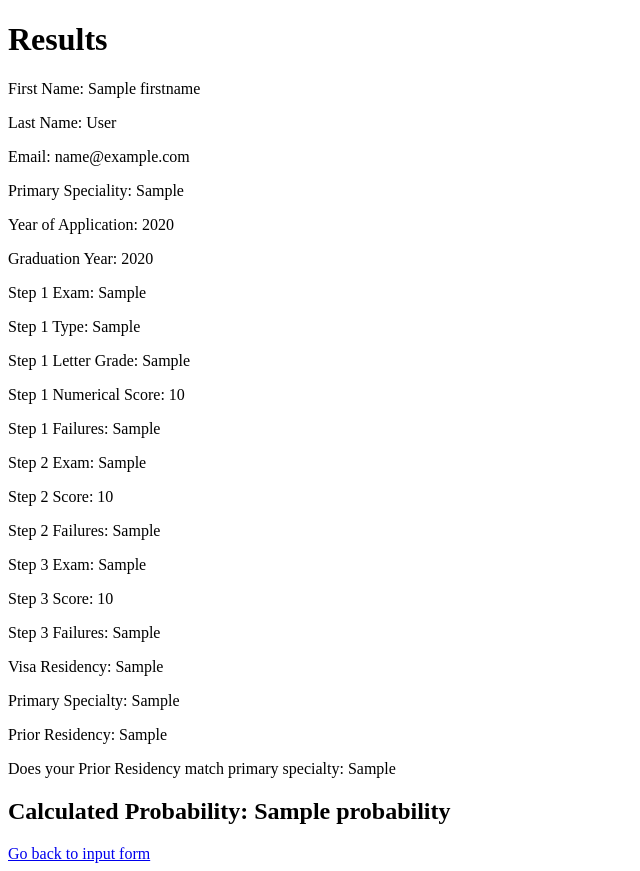
After one commit to 4ashutosh98/MedSarathi-probability-calculator, a Flask app: template templates/submit.html in a window 1280 px wide. The commit adds this page. Shown: the whole page, without its empty margins (0-640 px from the left). Run offline with Flask 3, Linux system fonts and the light colour scheme; the template is opened without the code that fills it: most values are stand-ins (such as "Sample title", 1, 10 or a date in 2020); some libraries are stand-ins or nearby versions.

Commit message:
After seperating the input and submit pages

```diff
--- a/app.py
+++ b/app.py
@@ -8,8 +8,8 @@ import psycopg2
 
 app = Flask(__name__)
 
-# Set up the database connection
-DATABASE_URL = 'postgres://wsevvgeutfpvam:d540f4d5f5d7108592d662010614b1467a1a2c49f3045de1851432f63dcef8ec@ec2-3-92-151-217.compute-1.amazonaws.com:5432/d744mbeb012k13'  # Replace this with actual URL
+"""# Set up the database connection
+DATABASE_URL = 'postgres://kilsjeyhlbejib:5de43237c25510dc62597c35e4b942cdac524ca0140366f40ba1d279dcbb8f8e@ec2-52-6-117-96.compute-1.amazonaws.com:5432/d1madvfr5nb67o'  # Replace this with actual URL
 # engine = create_engine(DATABASE_URL)
 DATABASE_URL = os.environ['DATABASE_URL']
 conn = psycopg2.connect(DATABASE_URL, sslmode='require')
@@ -45,11 +45,16 @@ CREATE TABLE IF NOT EXISTS responses_data (
 );
 '''
 conn.execute(query)
-conn.close()
+conn.close()"""
 
 
-@app.route('/', methods=['GET', 'POST'])
+@app.route('/', methods=['GET'])
 def index():
+    return render_template('form.html')
+
+
+@app.route('/submit', methods=['POST'])
+def submit():
     probability = None
 
     if request.method == 'POST':
@@ -205,7 +210,7 @@ def index():
         probability = math.exp(log_odds) / (1 + math.exp(log_odds))
         # probability = 1 / (1 + math.exp(-log_odds))
 
-        # Gather the user input data to save in the csv file
+        # Gather the user input data to save in the database table
         data_to_save = [firstname, lastname, email, year_of_application, step1_exam, step1_type,
                         step1_letter_grade, step1_num_score, step1_failures, step2_exam, step2_score,
                         step2_failures, step3_exam, step3_score, step3_failures, visa_residency,
@@ -218,7 +223,7 @@ def index():
             writer = csv.writer(file)
             writer.writerow(data_to_save)"""
 
-        # Create a connection to the database
+        """# Create a connection to the database
         # conn = engine.connect()
         conn = psycopg2.connect(DATABASE_URL, sslmode='require')
 
@@ -233,9 +238,9 @@ def index():
         VALUES (%s, %s, %s, %s, %s, %s, %s, %s, %s, %s, %s, %s, %s, %s, %s, %s, %s, %s, %s, %s, %s, %s, %s, %s);
         '''
         conn.execute(query, data_to_save)
-        conn.close()
+        conn.close()"""
 
-        # Reset the variables to null strings
+        """# Reset the variables to null strings
         firstname = ''
         lastname = ''
         email = ''
@@ -260,9 +265,9 @@ def index():
         graduation_year = None
         clinical_experience_months = None
         research_publications = None
-        research_experience_months = None
+        research_experience_months = None"""
 
-    return render_template('form.html', probability=probability)
+    return render_template('submit.html', firstname=firstname, lastname=lastname, email=email, primary_speciality=primary_speciality, year_of_application=year_of_application, graduation_year=graduation_year, step1_exam=step1_exam, step1_type=step1_type, step1_letter_grade=step1_letter_grade, step1_num_score=step1_num_score, step1_failures=step1_failures, step2_exam=step2_exam, step2_score=step2_score, step2_failures=step2_failures, step3_exam=step3_exam, step3_score=step3_score, step3_failures=step3_failures, visa_residency=visa_residency, prior_residency=prior_residency, prior_residency_match=prior_residency_match, probability=probability)
 
 
 if __name__ == '__main__':
--- a/templates/form.html
+++ b/templates/form.html
@@ -8,7 +8,7 @@
 
 <h4>Please enter all the fields. Leave no field blank.</h4>
 
-<form action="/" method="post">
+<form action="/submit" method="POST">
   <label for="fname">First name:</label><br>
   <input type="text" id="fname" name="fname"><br>
 
--- /dev/null
+++ b/templates/submit.html
@@ -0,0 +1,34 @@
+<!DOCTYPE html>
+<html>
+<body>
+
+<h1>Results</h1>
+
+<!-- Displaying the parameters -->
+<p>First Name: {{ firstname }}</p>
+<p>Last Name: {{ lastname }}</p>
+<p>Email: {{ email }}</p>
+<p>Primary Speciality: {{ primary_speciality }}</p>
+<p>Year of Application: {{ year_of_application }}</p>
+<p>Graduation Year: {{ graduation_year }}</p>
+<p>Step 1 Exam: {{ step1_exam }}</p>
+<p>Step 1 Type: {{ step1_type }}</p>
+<p>Step 1 Letter Grade: {{ step1_letter_grade }}</p>
+<p>Step 1 Numerical Score: {{ step1_num_score }}</p>
+<p>Step 1 Failures: {{ step1_failures }}</p>
+<p>Step 2 Exam: {{ step2_exam }}</p>
+<p>Step 2 Score: {{ step2_score }}</p>
+<p>Step 2 Failures: {{ step2_failures }}</p>
+<p>Step 3 Exam: {{ step3_exam }}</p>
+<p>Step 3 Score: {{ step3_score }}</p>
+<p>Step 3 Failures: {{ step3_failures }}</p>
+<p>Visa Residency: {{ visa_residency }}</p>
+<p>Primary Specialty: {{ primary_speciality }}</p>
+<p>Prior Residency: {{ prior_residency }}</p>
+<p>Does your Prior Residency match primary specialty: {{ prior_residency_match }}</p>
+
+<h2>Calculated Probability: {{ probability }}</h2>
+<a href="/">Go back to input form</a>
+
+</body>
+</html>
```
